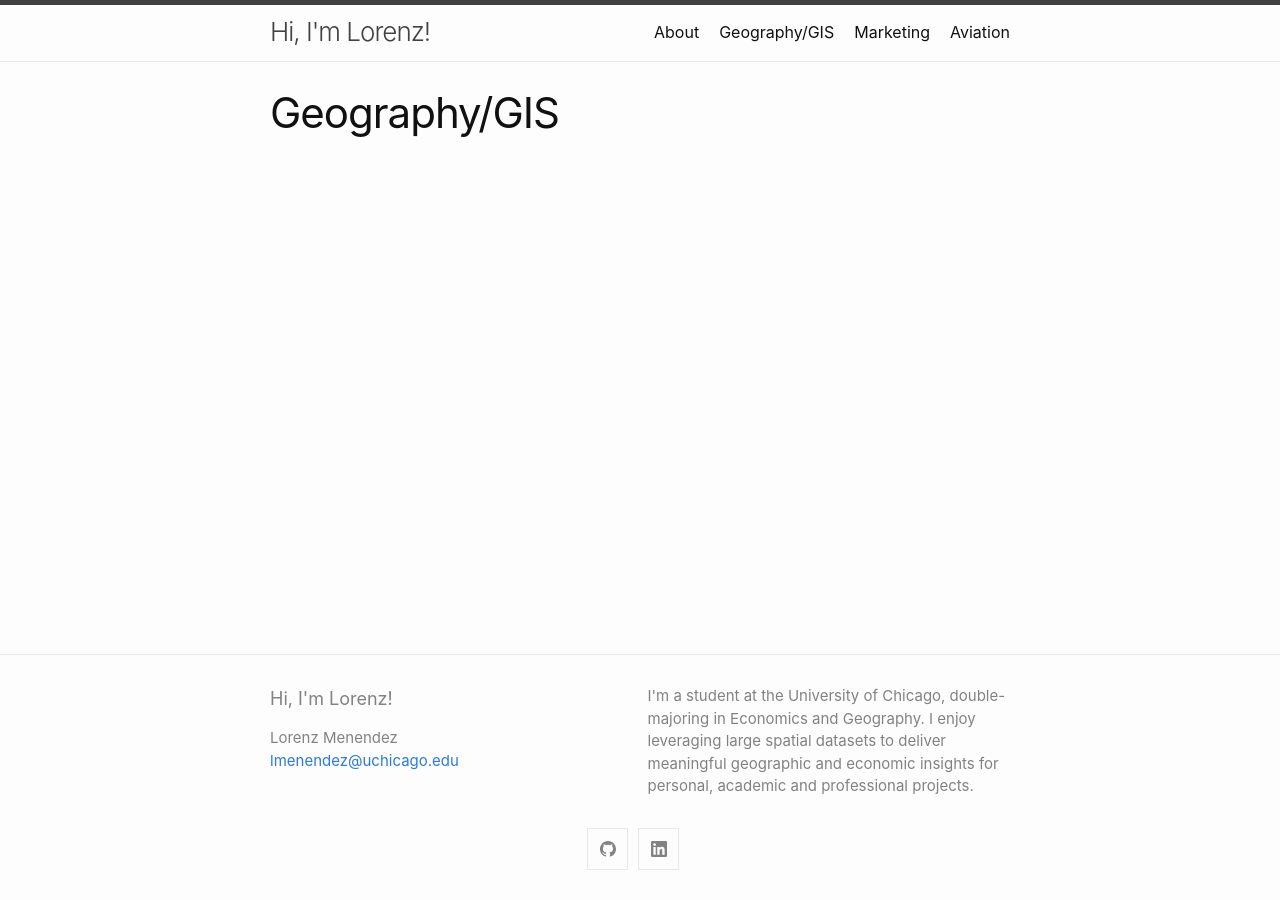
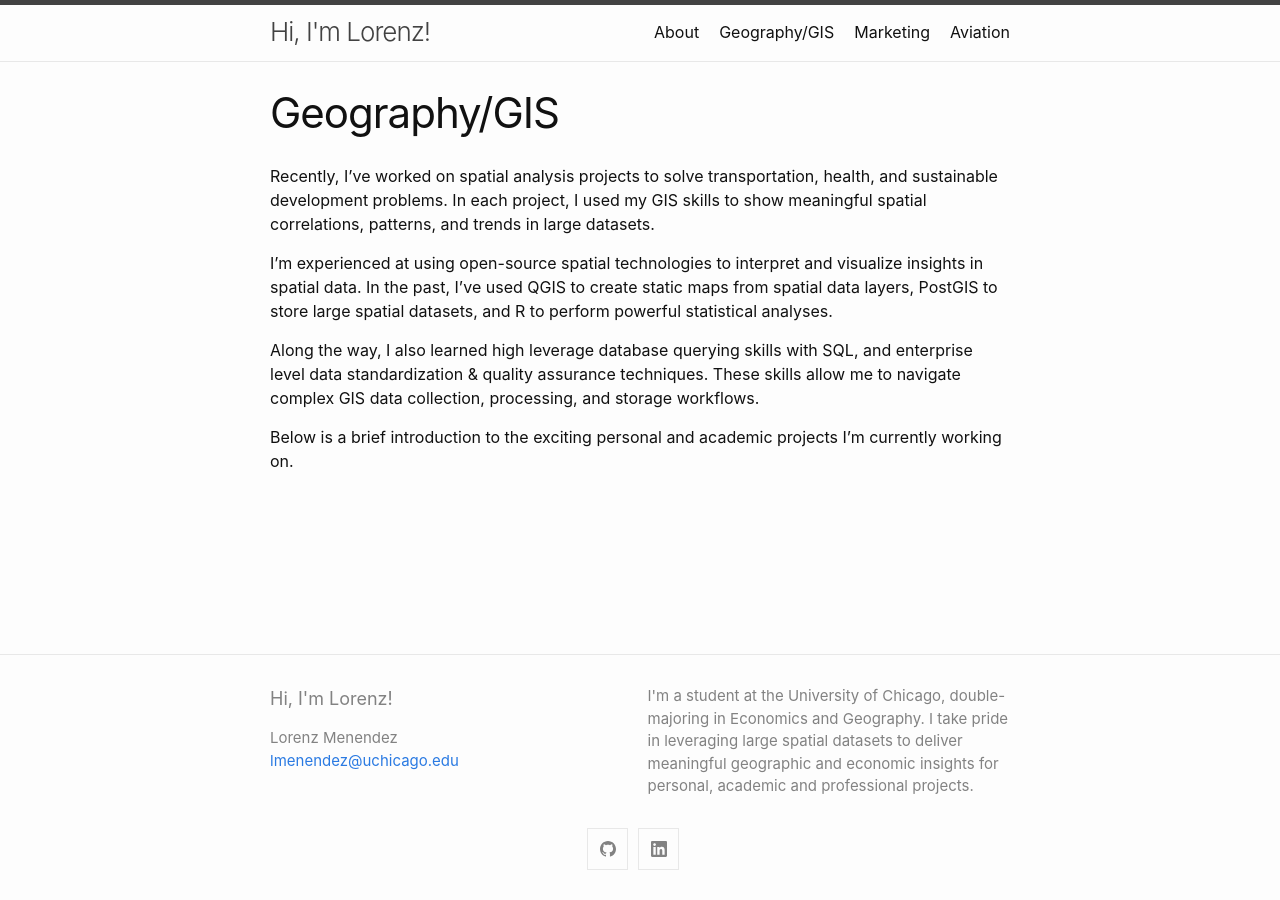
Before and after one commit to LorenzMenendez/LorenzMenendez.github.io, a Jekyll site: the page built from geography-gis.md, in a window 1280 px wide. Built offline with Jekyll 4.4.1, drawn with Linux system fonts in a browser that asks for light colours.

Commit message:
GIS page started

```diff
--- a/_config.yml
+++ b/_config.yml
@@ -3,7 +3,7 @@ author: Lorenz Menendez
 email: lmenendez@uchicago.edu
 description: > # this means to ignore newlines until "show_exerpts:"
   I'm a student at the University of Chicago, double-majoring in Economics and Geography.
-  I enjoy leveraging large spatial datasets to deliver meaningful geographic and economic insights for personal, academic and professional projects.
+  I take pride in leveraging large spatial datasets to deliver meaningful geographic and economic insights for personal, academic and professional projects.
 
 show_excerpts: false # set to true to show excerpts on the homepage
 
--- a/geography-gis.md
+++ b/geography-gis.md
@@ -3,3 +3,10 @@ layout: page
 title: Geography/GIS
 permalink: /geo-gis/
 ---
+Recently, I've worked on spatial analysis projects to solve transportation, health, and sustainable development problems. In each project, I used my GIS skills to show meaningful spatial correlations, patterns, and trends in large datasets.
+
+I'm experienced at using open-source spatial technologies to interpret and visualize insights in spatial data. In the past, I've used QGIS to create static maps from spatial data layers, PostGIS to store large spatial datasets, and R to perform powerful statistical analyses.
+
+Along the way, I also learned high leverage database querying skills with SQL, and enterprise level data standardization & quality assurance techniques. These skills allow me to navigate complex GIS data collection, processing, and storage workflows.
+
+Below is a brief introduction to the exciting personal and academic projects I'm currently working on.
```
